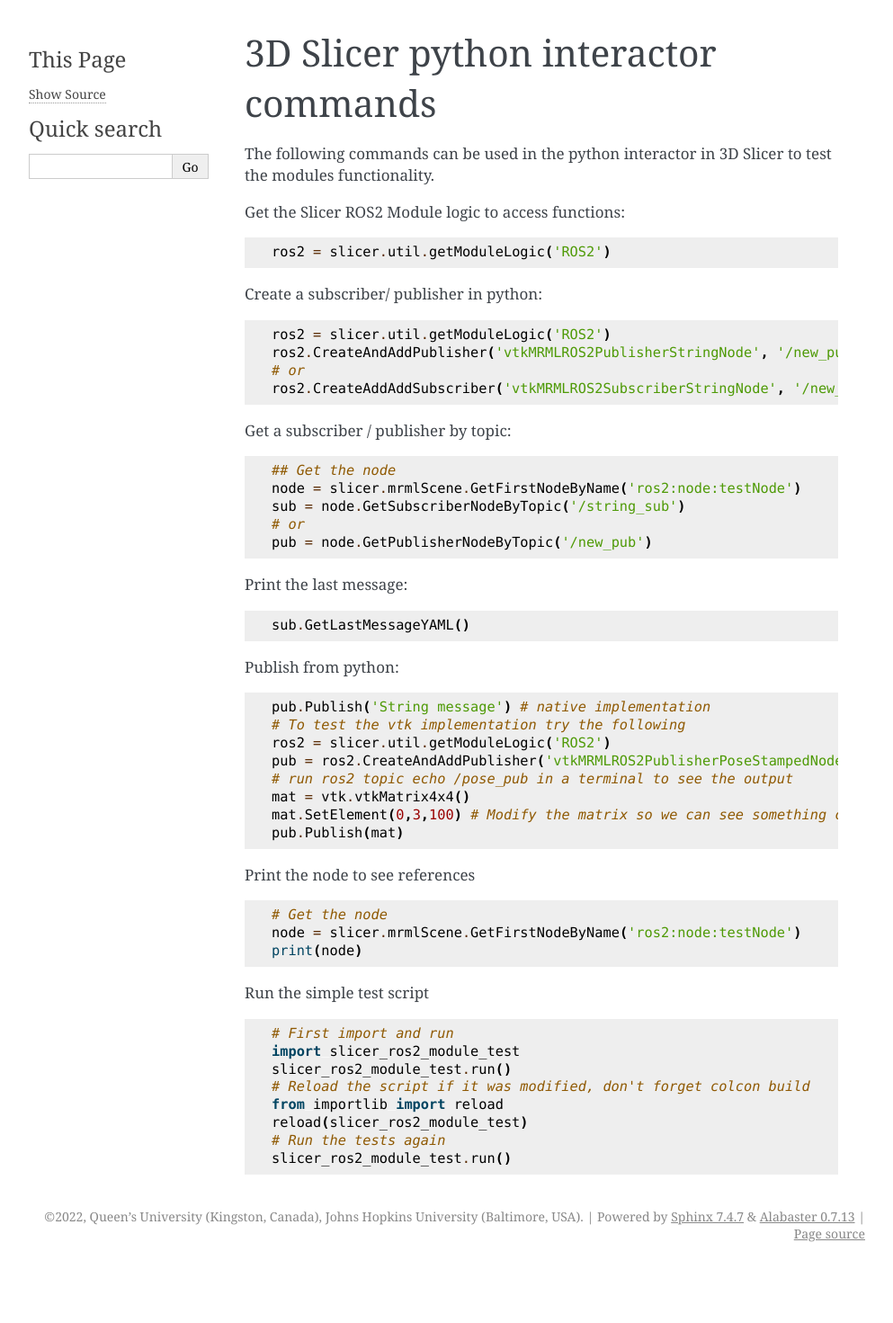
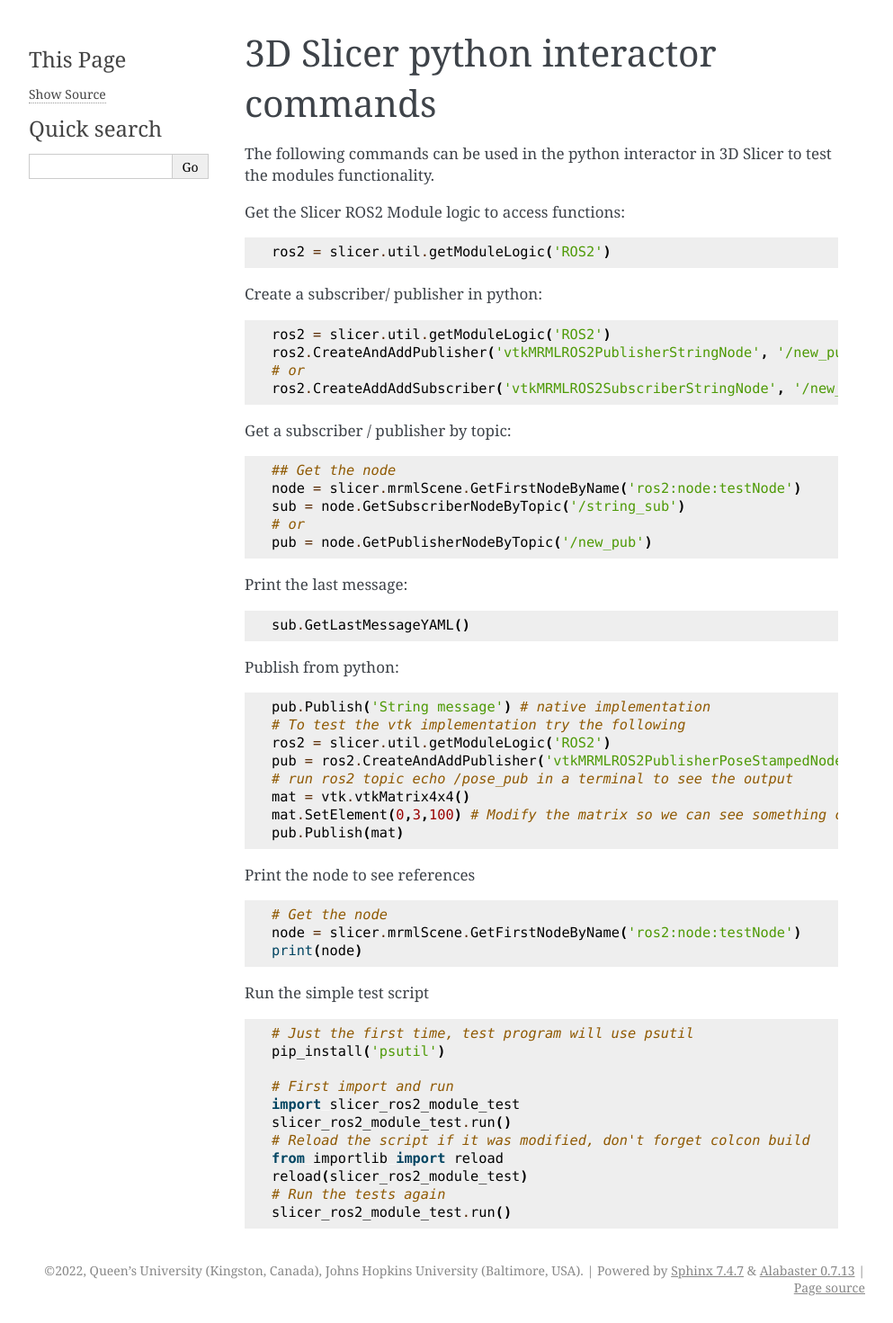
Before and after one commit to rosmed/slicer_ros2_module, a Sphinx documentation site: the page built from docs/pages/python_features.rst, in a window 1280 px wide. Shown: the whole page at 90% size, without its empty margins (148-1141 px from the left). Built offline with Sphinx 7.4.7, drawn with Linux system fonts in a browser that asks for light colours; before the commit the page ends 1411 px from its top, so only the background shows below that.

Commit message:
Minor documentation updates

```diff
--- a/docs/pages/python_features.rst
+++ b/docs/pages/python_features.rst
@@ -60,6 +60,9 @@
 
 .. code-block:: python
 
+    # Just the first time, test program will use psutil
+    pip_install('psutil')
+
     # First import and run
     import slicer_ros2_module_test
     slicer_ros2_module_test.run()
--- a/docs/pages/usage.rst
+++ b/docs/pages/usage.rst
@@ -21,7 +21,7 @@
 
 .. code-block:: bash
 
-    ~ros2_ws/build/slicer_ros2_module/lib/Slicer-4.13/qt-loadable-modules
+    ~ros2_ws/build/slicer_ros2_module/lib/Slicer-5.3/qt-loadable-modules
 
 
 At that point, Slicer will offer to restart.  Do so and then load the module using the button:
```
